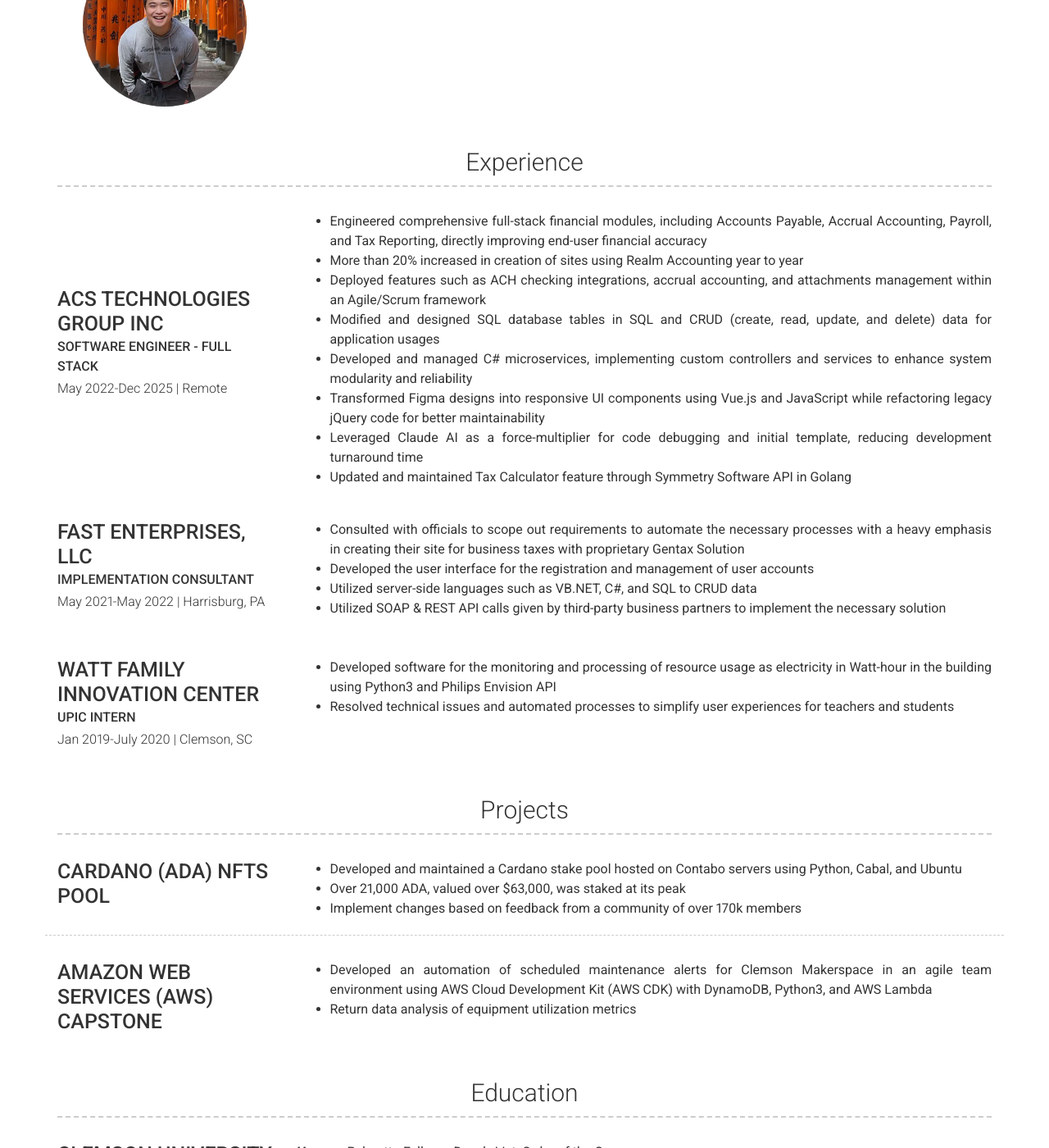
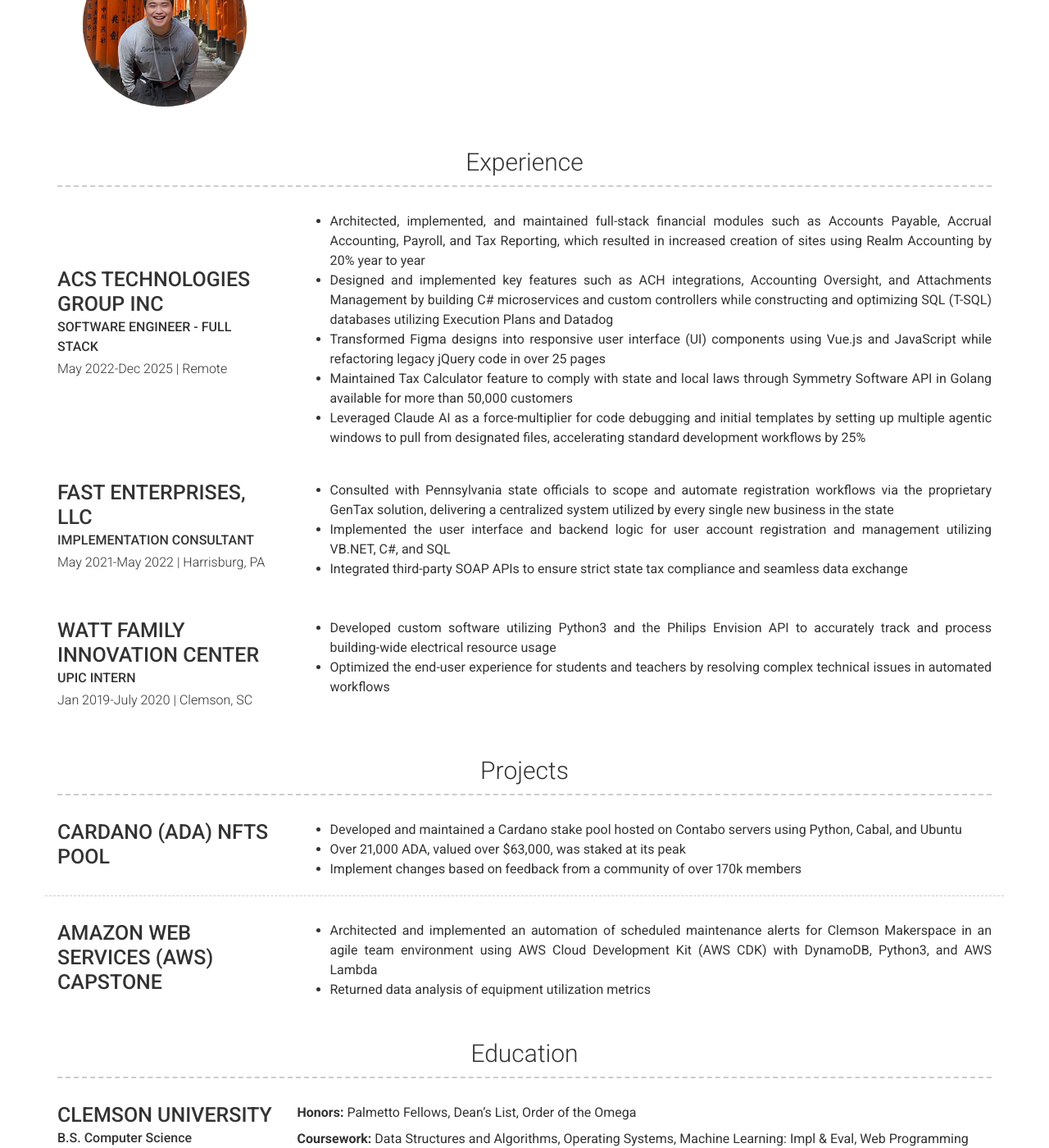
Before and after one commit to vserene/vserene.github.io, a Jekyll site: the page built from index.md, in a window 1280 px wide and 1400 px high, scrolled down 372 px. Shown: the whole window at 82% size. Built offline with Jekyll 4.4.1, drawn with Linux system fonts in a browser that asks for light colours; nearby versions of some CDN libraries; some of the changed text lies outside the part shown.

Commit message:
Changes to the descriptions

```diff
--- a/_config.yml
+++ b/_config.yml
@@ -72,32 +72,28 @@ content:
         sub_title: SOFTWARE ENGINEER - FULL STACK
         caption: May 2022-Dec 2025 | Remote
         description: |
-          - Engineered comprehensive full-stack financial modules, including Accounts Payable, Accrual Accounting, Payroll, and Tax Reporting, directly improving end-user financial accuracy
-          - More than 20% increased in creation of sites using Realm Accounting year to year
-          - Deployed features such as ACH checking integrations, accrual accounting, and attachments management within an Agile/Scrum framework
-          - Modified and designed SQL database tables in SQL and CRUD (create, read, update, and delete) data for application usages
-          - Developed and managed C# microservices, implementing custom controllers and services to enhance system modularity and reliability
-          - Transformed Figma designs into responsive UI components using Vue.js and JavaScript while refactoring legacy jQuery code for better maintainability
-          - Leveraged Claude AI as a force-multiplier for code debugging and initial template, reducing development turnaround time
-          - Updated and maintained Tax Calculator feature through Symmetry Software API in Golang
+          - Architected, implemented, and maintained full-stack financial modules such as Accounts Payable, Accrual Accounting, Payroll, and Tax Reporting, which resulted in increased creation of sites using Realm Accounting by 20% year to year
+          - Designed and implemented key features such as ACH integrations, Accounting Oversight, and Attachments Management by building C# microservices and custom controllers while constructing and optimizing SQL (T-SQL) databases utilizing Execution Plans and Datadog
+          - Transformed Figma designs into responsive user interface (UI) components using Vue.js and JavaScript while refactoring legacy jQuery code in over 25 pages
+          - Maintained Tax Calculator feature to comply with state and local laws through Symmetry Software API in Golang available for more than 50,000 customers
+          - Leveraged Claude AI as a force-multiplier for code debugging and initial templates by setting up multiple agentic windows to pull from designated files, accelerating standard development workflows by 25%
 
       - layout: left
         title: FAST ENTERPRISES, LLC
         sub_title: IMPLEMENTATION CONSULTANT
         caption: May 2021-May 2022 | Harrisburg, PA
         description: |
-          - Consulted with officials to scope out requirements to automate the necessary processes with a heavy emphasis in creating their site for business taxes with proprietary Gentax Solution
-          - Developed the user interface for the registration and management of user accounts
-          - Utilized server-side languages such as VB.NET, C#, and SQL to CRUD data
-          - Utilized SOAP & REST API calls given by third-party business partners to implement the necessary solution
+          - Consulted with Pennsylvania state officials to scope and automate registration workflows via the proprietary GenTax solution, delivering a centralized system utilized by every single new business in the state
+          - Implemented the user interface and backend logic for user account registration and management utilizing VB.NET, C#, and SQL
+          - Integrated third-party SOAP APIs to ensure strict state tax compliance and seamless data exchange
 
       - layout: left
         title: WATT FAMILY INNOVATION CENTER
         sub_title: UPIC INTERN
         caption: Jan 2019-July 2020 | Clemson, SC
         description: |
-          - Developed software for the monitoring and processing of resource usage as electricity in Watt-hour in the building using Python3 and Philips Envision API
-          - Resolved technical issues and automated processes to simplify user experiences for teachers and students
+          - Developed custom software utilizing Python3 and the Philips Envision API to accurately track and process building-wide electrical resource usage
+          - Optimized the end-user experience for students and teachers by resolving complex technical issues in automated workflows
 
   - title: Projects
     layout: list
@@ -112,8 +108,8 @@ content:
       - layout: left
         title: AMAZON WEB SERVICES (AWS) CAPSTONE
         description: |
-          - Developed an automation of scheduled maintenance alerts for Clemson Makerspace in an agile team environment using AWS Cloud Development Kit (AWS CDK) with DynamoDB, Python3, and AWS Lambda
-          - Return data analysis of equipment utilization metrics
+          - Architected and implemented an automation of scheduled maintenance alerts for Clemson Makerspace in an agile team environment using AWS Cloud Development Kit (AWS CDK) with DynamoDB, Python3, and AWS Lambda
+          - Returned data analysis of equipment utilization metrics
 
   - title: Education
     layout: list
@@ -132,7 +128,8 @@ content:
     content: |
       - **Languages:** C, C++, Java, Python3, C#, GO, PostgreSQL, VB.NET XML, REST & SOAP API, YAML
       - **Frontend:** ReactJS, Vue.js, JavaScript, TypeScript, jQuery, HTML, CSS
-      - **Technology:** AWS (Amazon Web Services), DynamoDB, AWS Lambda, Claude AI, Docker, Salesforce API, Philips Envision API, Apache, Postman, Vim, DBeaver, SoapUI, Linux
+      - **Cloud & DevOps:** AWS (Amazon Web Services), DynamoDB, AWS Lambda, Docker, Apache, Vim, Linux
+      - **Tools & API:** REST API & SOAP API, Postman, DBeaver, SoapUI, Salesforce API, Philips Envision API, Claude AI
 
   - title: A Little More About Me
     layout: text
```
